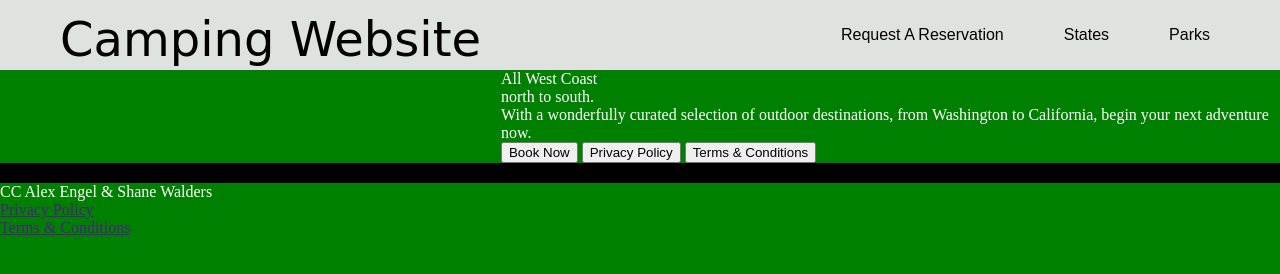
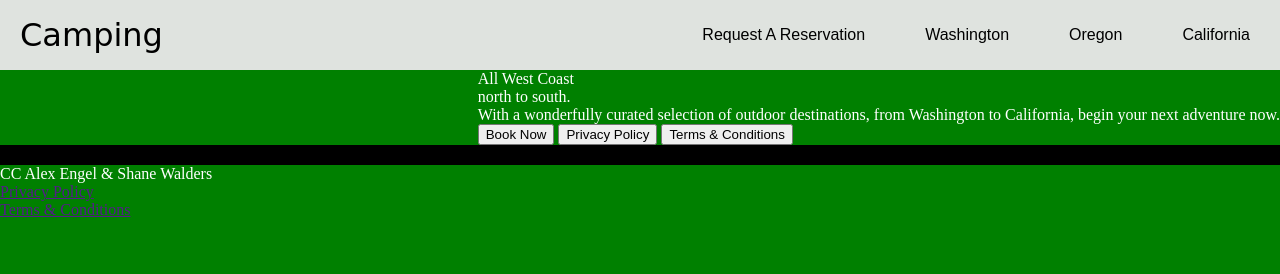
Before and after one commit to swal-ders/brochure, a plain HTML site: page index.html in a window 1280 px wide. Drawn offline with nearby package versions, Linux system fonts and the light colour scheme; files that its build step writes are made by us from their sources.

Commit message:
navbar update
added states to navbar

```diff
--- a/index.html
+++ b/index.html
@@ -11,15 +11,16 @@
 		<!-- Nav -->
 		<div class="header-wrapper">
 			<header class="header">
-				<a href="index.html" class="logo">Camping Website</a>
+				<a href="index.html" class="logo">Camping</a>
 				<input class="menu-btn" type="checkbox" id="menu-btn" />
 				<label class="menu-icon" for="menu-btn">
 					<span class="navicon"></span>
 				</label>
 				<ul class="menu">
 					<li><a href="#0">Request a reservation</a></li>
-					<li><a href="#0">States</a></li>
-					<li><a href="#0">Parks</a></li>
+					<li><a href="#0">Washington</a></li>
+					<li><a href="#0">Oregon</a></li>
+					<li><a href="#0">California</a></li>
 				</ul>
 			</header>
 		</div>
--- a/scss/_nav.scss
+++ b/scss/_nav.scss
@@ -8,7 +8,7 @@
 	background-color: #dfe3df;
 	position: relative;
 	margin: auto;
-	max-width: 1200px;
+	max-width: 1500px;
 	height: 70px;
 	z-index: 3;
 }
@@ -40,8 +40,9 @@
 .header .logo {
 	display: block;
 	float: left;
-	font-size: 3em;
-	padding: 11px 20px;
+	font-size: 2em;
+	line-height: 70px;
+	padding: 0px 20px;
 	margin: auto;
 	text-decoration: none;
 	color: black;
@@ -124,7 +125,7 @@
 	top: 0;
 }
 
-@media only screen and (min-width: 900px) {
+@media only screen and (min-width: 920px) {
 	.header li {
 		float: left;
 	}
```
